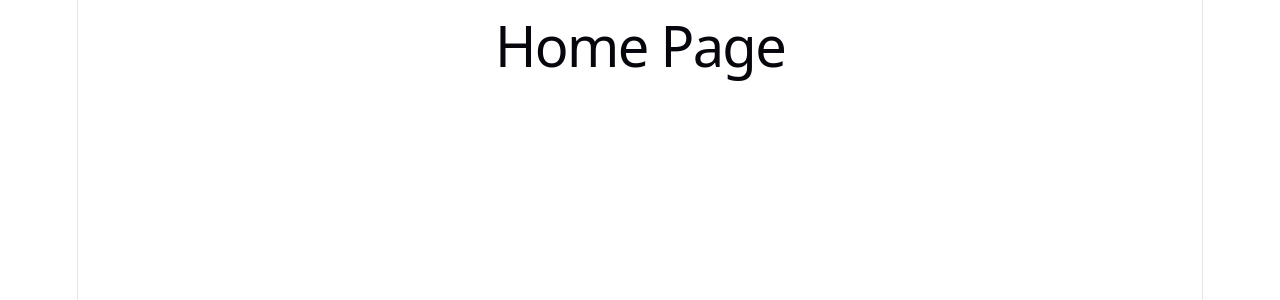
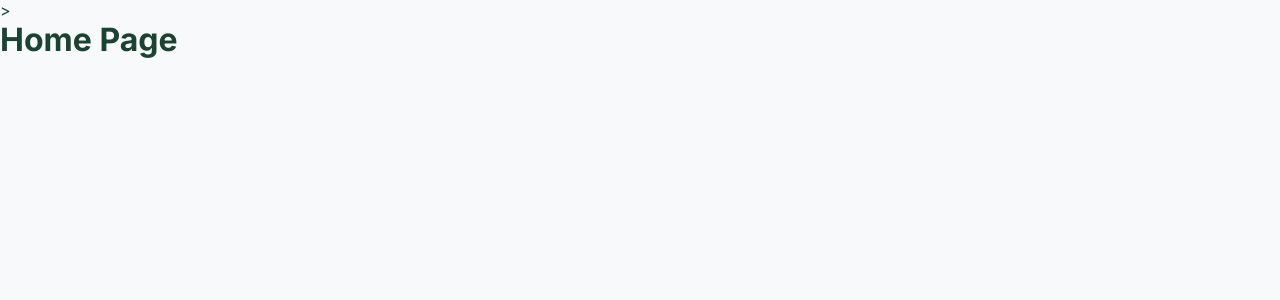
Before and after one commit to Devika-Subhash/WanderNest-, a React (Vite) app: page / in a window 1280 px wide. Shown: the top 300 px of the page. Built offline with nearby package versions, Linux system fonts and the light colour scheme.

Commit message:
Add global styles and design system

```diff
--- a/index.html
+++ b/index.html
@@ -1,6 +1,10 @@
 <!doctype html>
 <html lang="en">
   <head>
+  <link rel="preconnect" href="https://fonts.googleapis.com">
+<link rel="preconnect" href="https://fonts.gstatic.com" crossorigin>
+
+<link href="https://fonts.googleapis.com/css2?family=Inter:wght@300;400;500;600;700&family=Poppins:wght@500;600;700;800&display=swap" rel="stylesheet">>
     <meta charset="UTF-8" />
     <link rel="icon" type="image/svg+xml" href="/favicon.svg" />
     <meta name="viewport" content="width=device-width, initial-scale=1.0" />
--- /dev/null
+++ b/src/components/Navbar/Navbar.css
@@ -0,0 +1,23 @@
+:root {
+  --primary: #2D6A4F;
+  --primary-light: #40916C;
+  --accent: #F4A261;
+
+  --background: #F8F9FA;
+  --surface: #FFFFFF;
+
+  --text-dark: #1B4332;
+  --text-light: #6C757D;
+
+  --border: #E9ECEF;
+
+  --success: #28A745;
+  --warning: #FFC107;
+  --danger: #DC3545;
+
+  --shadow: 0 8px 30px rgba(0,0,0,0.08);
+
+  --radius: 14px;
+
+  --transition: all .3s ease;
+}
--- a/src/index.css
+++ b/src/index.css
@@ -1,111 +1,56 @@
-:root {
-  --text: #6b6375;
-  --text-h: #08060d;
-  --bg: #fff;
-  --border: #e5e4e7;
-  --code-bg: #f4f3ec;
-  --accent: #aa3bff;
-  --accent-bg: rgba(170, 59, 255, 0.1);
-  --accent-border: rgba(170, 59, 255, 0.5);
-  --social-bg: rgba(244, 243, 236, 0.5);
-  --shadow:
-    rgba(0, 0, 0, 0.1) 0 10px 15px -3px, rgba(0, 0, 0, 0.05) 0 4px 6px -2px;
-
-  --sans: system-ui, 'Segoe UI', Roboto, sans-serif;
-  --heading: system-ui, 'Segoe UI', Roboto, sans-serif;
-  --mono: ui-monospace, Consolas, monospace;
-
-  font: 18px/145% var(--sans);
-  letter-spacing: 0.18px;
-  color-scheme: light dark;
-  color: var(--text);
-  background: var(--bg);
-  font-synthesis: none;
-  text-rendering: optimizeLegibility;
-  -webkit-font-smoothing: antialiased;
-  -moz-osx-font-smoothing: grayscale;
-
-  @media (max-width: 1024px) {
-    font-size: 16px;
-  }
+*{
+    margin:0;
+    padding:0;
+    box-sizing:border-box;
 }
 
-@media (prefers-color-scheme: dark) {
-  :root {
-    --text: #9ca3af;
-    --text-h: #f3f4f6;
-    --bg: #16171d;
-    --border: #2e303a;
-    --code-bg: #1f2028;
-    --accent: #c084fc;
-    --accent-bg: rgba(192, 132, 252, 0.15);
-    --accent-border: rgba(192, 132, 252, 0.5);
-    --social-bg: rgba(47, 48, 58, 0.5);
-    --shadow:
-      rgba(0, 0, 0, 0.4) 0 10px 15px -3px, rgba(0, 0, 0, 0.25) 0 4px 6px -2px;
-  }
+:root{
 
-  #social .button-icon {
-    filter: invert(1) brightness(2);
-  }
+    --primary:#2D6A4F;
+    --primary-light:#40916C;
+    --accent:#F4A261;
+
+    --background:#F8F9FA;
+    --surface:#FFFFFF;
+
+    --text-dark:#1B4332;
+    --text-light:#6C757D;
+
+    --border:#E9ECEF;
+
+    --success:#28A745;
+    --warning:#FFC107;
+    --danger:#DC3545;
+
+    --shadow:0 8px 30px rgba(0,0,0,.08);
+
+    --radius:14px;
+
+    --transition:.3s ease;
 }
 
-body {
-  margin: 0;
+body{
+
+    font-family:"Inter",sans-serif;
+    background:var(--background);
+    color:var(--text-dark);
 }
 
-#root {
-  width: 1126px;
-  max-width: 100%;
-  margin: 0 auto;
-  text-align: center;
-  border-inline: 1px solid var(--border);
-  min-height: 100svh;
-  display: flex;
-  flex-direction: column;
-  box-sizing: border-box;
+a{
+    text-decoration:none;
+    color:inherit;
 }
 
-h1,
-h2 {
-  font-family: var(--heading);
-  font-weight: 500;
-  color: var(--text-h);
+ul{
+    list-style:none;
 }
 
-h1 {
-  font-size: 56px;
-  letter-spacing: -1.68px;
-  margin: 32px 0;
-  @media (max-width: 1024px) {
-    font-size: 36px;
-    margin: 20px 0;
-  }
-}
-h2 {
-  font-size: 24px;
-  line-height: 118%;
-  letter-spacing: -0.24px;
-  margin: 0 0 8px;
-  @media (max-width: 1024px) {
-    font-size: 20px;
-  }
-}
-p {
-  margin: 0;
+img{
+    width:100%;
+    display:block;
 }
 
-code,
-.counter {
-  font-family: var(--mono);
-  display: inline-flex;
-  border-radius: 4px;
-  color: var(--text-h);
+button{
+    font-family:inherit;
+    cursor:pointer;
 }
-
-code {
-  font-size: 15px;
-  line-height: 135%;
-  padding: 4px 8px;
-  background: var(--code-bg);
-}
```
Also changed, not shown: src/components/Navbar/Navbar.jsx (added, +62 -0 lines).
